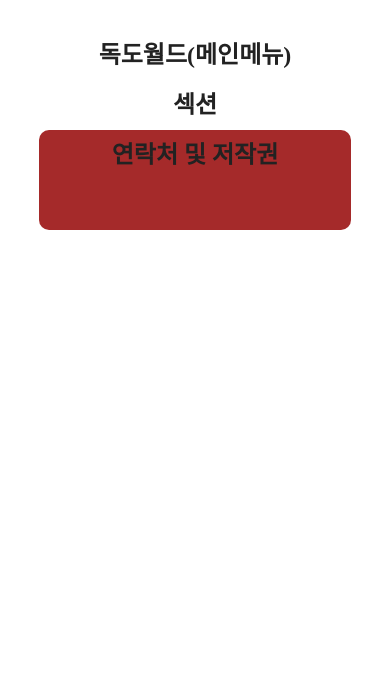
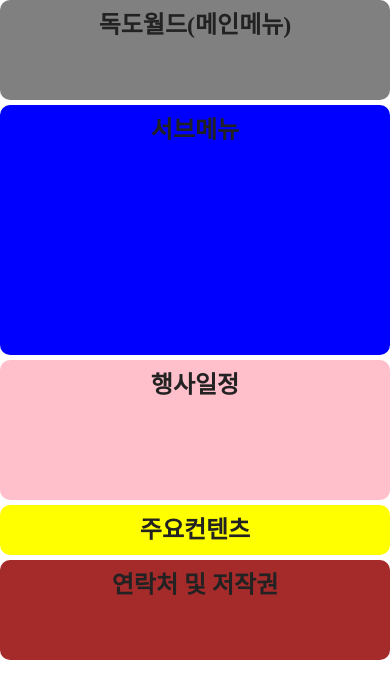
Before and after one commit to limKyungEun/RWD, a plain HTML site: page index.html in a window 390 px wide. Drawn offline with Linux system fonts and the light colour scheme.

Commit message:
section 작업완료

```diff
--- a/css/style.css
+++ b/css/style.css
@@ -10,16 +10,58 @@
     /* border: 1px solid #000; */
 }
 
-header, section, footer{
+header, .lnb, .ad, .con, footer{
     border-radius: 10px;
+    margin-bottom: 5px;
 }
 
 header{
     height: 100px;
-    background-color:gray;
+    background-color: gray;
+}
+
+section{
+
+    display: flex;
+    justify-content: space-between;
+}
+
+section>.left{
+    width: 25%;
+    height: 400px;
+}
+
+section>.left>.lnb{
+        height: 250px;background: blue;
+    }
+
+section>.left>.ad{
+        height: 140px;
+        background-color: pink;
+    }
+
+section>.con{
+        width: 74%;
+        background-color: yellow;
 }
 
 footer{
     height: 100px;
     background: brown;
 }
+
+@media screen and (max-width:640px){
+    #wrap{
+        width: 100%;
+        margin: 0;
+    }
+    section{
+        display: block;
+    }
+    section>.left{
+        width: 100%;
+    }
+    section>.con{
+        width: 100%;
+    }
+}
--- a/index.html
+++ b/index.html
@@ -9,8 +9,15 @@
 </head>
 <body>
     <div id="wrap">
-        <haeder>독도월드(메인메뉴)</haeder>
-        <section>섹션</section>
+        <header>독도월드(메인메뉴)</header>
+        <section>
+            <article class="left">
+                <div class="lnb">서브메뉴</div>
+                <div class="ad">행사일정</div>
+            </article>
+            <article class="con">주요컨텐츠
+            </article>
+        </section>
         <footer>연락처 및 저작권</footer>
     </div>
 </body>
```
